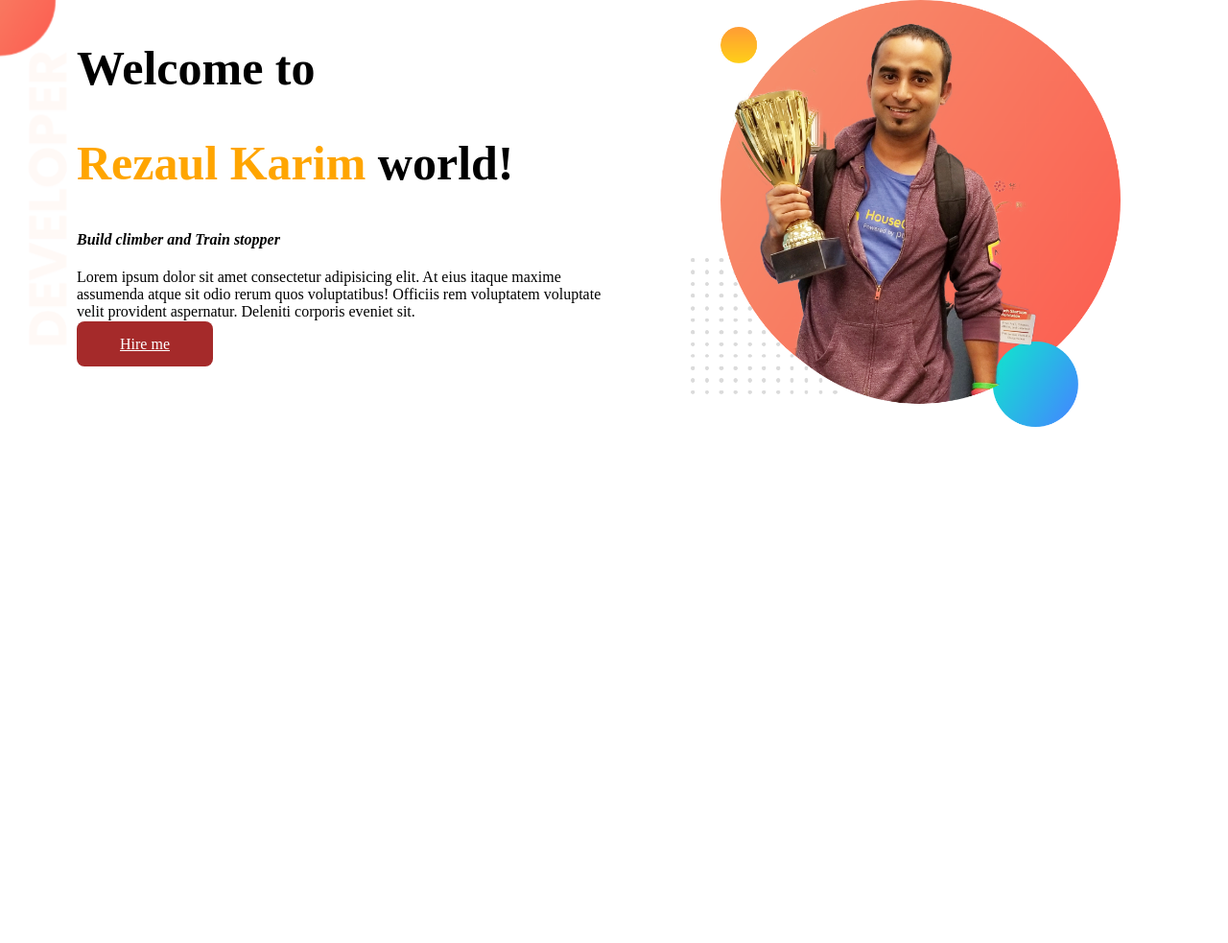
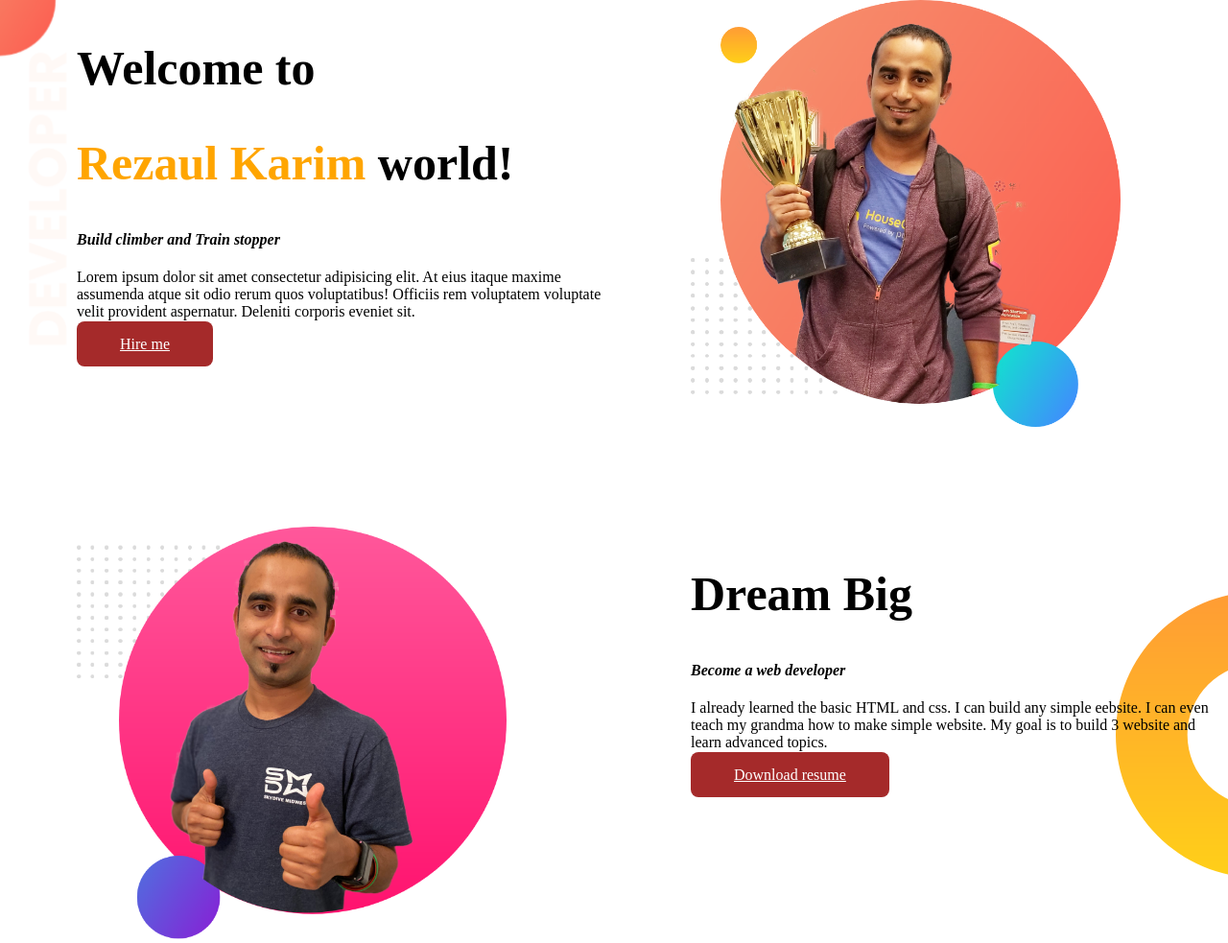
Before and after one commit to rezaul118255/new-webside1, a plain HTML site: page index.html in a window 1280 px wide. Shown: the whole page at 96% size. Before the commit the page ends 800 px from the top, so only its background shows below. Drawn offline with Linux system fonts and the light colour scheme.

Commit message:
dream-big added

```diff
--- a/index.html
+++ b/index.html
@@ -24,6 +24,18 @@
             <img src="images/jhankar.png" alt="">
         </div>
     </section>
+    <section class="dream-big">
+        <div class="half-width">
+            <img src="images/jhankar2.png" alt="">
+        </div>
+        <div class="half-width">
+            <h1>Dream Big</h1>
+            <h4>Become a web developer</h4>
+            <p>I already learned the basic HTML and css. I can build any simple eebsite. I can even teach my grandma how
+                to make simple website. My goal is to build 3 website and learn advanced topics. </p>
+            <a class="link-buttom" href="http://" target="_blank" rel="noopener noreferrer">Download resume</a>
+        </div>
+    </section>
 </body>
 
 </html>
--- a/style.css
+++ b/style.css
@@ -39,5 +39,13 @@ img {
     background-image: url(images/top-banner.png);
     background-repeat: no-repeat;
     margin: 0px 0px;
+    margin-bottom: 100px;
 
 }
+
+.dream-big {
+    background-image: url(images/dream-bg.png);
+    background-repeat: no-repeat;
+    background-position: right;
+
+}
```
